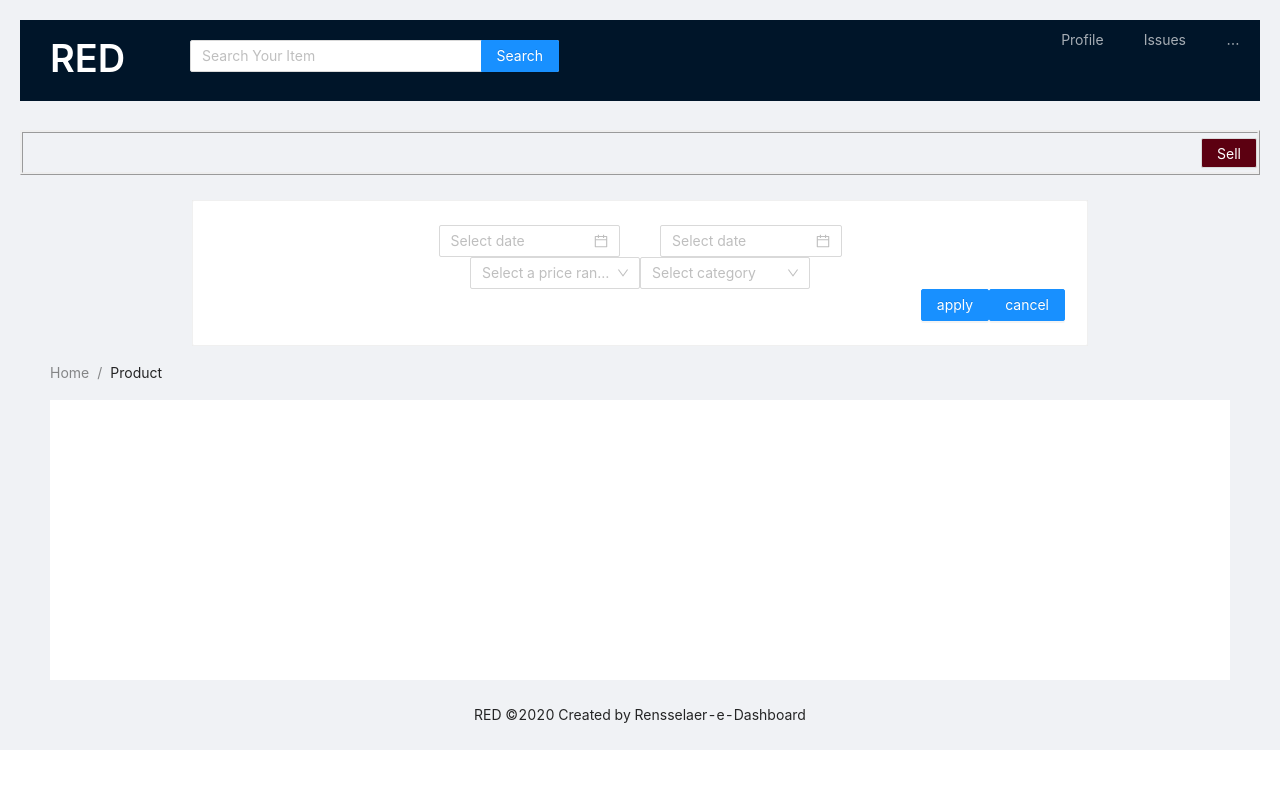
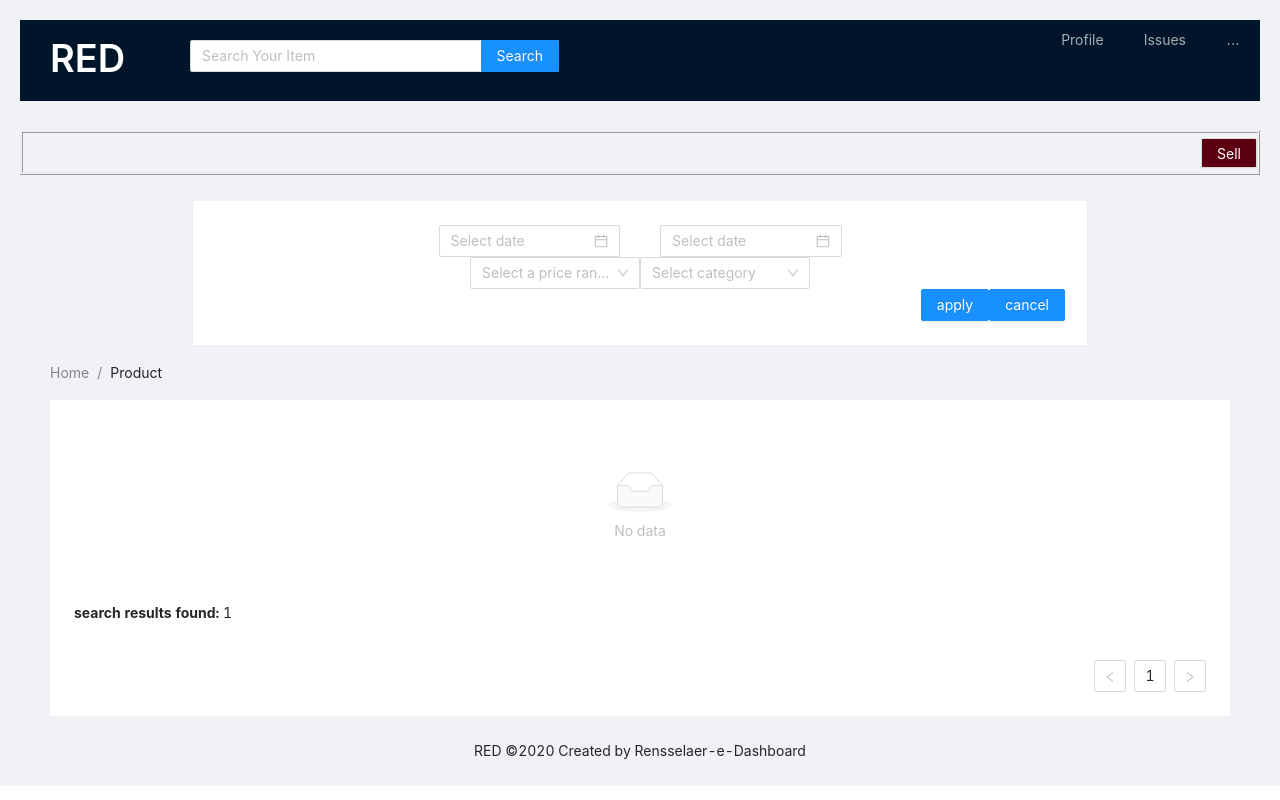
Before and after one commit to pangtsu/Rensselaer-e-trade-Dashboard, a React app in the folder frontend/: page / in a window 1280 px wide. Built offline with nearby package versions, Linux system fonts and the light colour scheme.

Commit message:
added data rendering component

```diff
--- a/frontend/src/components/Dashboard.tsx
+++ b/frontend/src/components/Dashboard.tsx
@@ -1,5 +1,5 @@
 import React from "react";
-import { Layout,  Breadcrumb} from "antd";
+import { Layout, Breadcrumb } from "antd";
 import "./App.css";
 const { Header, Content, Footer } = Layout;
 import Navbar from "./Navbar";
@@ -12,13 +12,15 @@ export interface Props {}
 
 export interface State {
   searchTerm: string;
+  dataArray: any;
 }
 
 export default class Dashboard extends React.Component<Props, State> {
   constructor(props: Props) {
     super(props);
     this.state = {
-      searchTerm: ""
+      searchTerm: "",
+      dataArray: []
     };
     this.onSearchHandler = this.onSearchHandler.bind(this);
   }
@@ -31,10 +33,17 @@ export default class Dashboard extends React.Component<Props, State> {
   }
 
   private search() {
-    searchItem(this.state.searchTerm);
+    searchItem(this.state.searchTerm)
+      .then(res => {
+        this.setState({
+          dataArray: res.data
+        });
+        console.log(this.state.dataArray);
+      })
+      .catch(error => {
+        console.log(error);
+      });
   }
-
-
 
   render() {
     return (
@@ -49,20 +58,22 @@ export default class Dashboard extends React.Component<Props, State> {
                 </div>
               </div>
             </Header>
-          <Content id = "header2">
+            <Content id="header2">
               <Filter />
             </Content>
           </>
-          <Content  style={{ padding: '0 50px' }}>
-              <Breadcrumb style={{ margin: '16px 0' }}>
+          <Content style={{ padding: "0 50px" }}>
+            <Breadcrumb style={{ margin: "16px 0" }}>
               <Breadcrumb.Item>Home</Breadcrumb.Item>
               <Breadcrumb.Item>Product</Breadcrumb.Item>
             </Breadcrumb>
             <div className="board">
-          <Boardcontent />
+              <Boardcontent dataArray={this.state.dataArray} />
             </div>
           </Content>
-    <Footer  style={{ textAlign: 'center' }}>RED ©2020 Created by Rensselaer-e-Dashboard</Footer>
+          <Footer style={{ textAlign: "center" }}>
+            RED ©2020 Created by Rensselaer-e-Dashboard
+          </Footer>
         </Layout>
       </div>
     );
--- a/frontend/src/components/boardcontent.tsx
+++ b/frontend/src/components/boardcontent.tsx
@@ -1,17 +1,62 @@
 import React from "react";
 import "./App.css";
+import { List, Avatar } from "antd";
 
+export interface Props {
+  dataArray: any;
+}
 
+export interface State {}
 
-
-
-export default class boardcontent extends React.Component {
-
+export default class boardcontent extends React.Component<Props, State> {
+  constructor(props: Props) {
+    super(props);
+  }
 
   render() {
     return (
-        <>
-        </>
+      <List
+        itemLayout="vertical"
+        size="large"
+        pagination={{
+          onChange: page => {
+            console.log(page);
+          },
+          pageSize: 3
+        }}
+        dataSource={this.props.dataArray}
+        footer={
+          <div>
+            <b>search results found:</b> {1}
+          </div>
+        }
+        renderItem={item => (
+          <List.Item
+            key={"AC"}
+            extra={
+              <img
+                width={272}
+                alt="logo"
+                src="https://gw.alipayobjects.com/zos/rmsportal/mqaQswcyDLcXyDKnZfES.png"
+              />
+            }
+          >
+            <List.Item.Meta
+              avatar={
+                <Avatar
+                  src={
+                    "https://zos.alipayobjects.com/rmsportal/ODTLcjxAfvqbxHnVXCYX.png"
+                  }
+                />
+              }
+              title={<a href={"https://ant.design"}>{"AC"}</a>}
+              description={"Ac"}
+            />
+            {"utility"}
+            {item ? "A" : "B"}
+          </List.Item>
+        )}
+      />
     );
   }
 }
--- a/frontend/src/utils/search.ts
+++ b/frontend/src/utils/search.ts
@@ -7,4 +7,5 @@ export async function searchItem(inputstring: string) {
   });
   let data = res.data;
   console.log(data);
+  return data;
 }
```
Also changed, not shown: 1 other file (tests, documents, lock files or other folders). Lines whose indentation alone changed are shown as unchanged.
